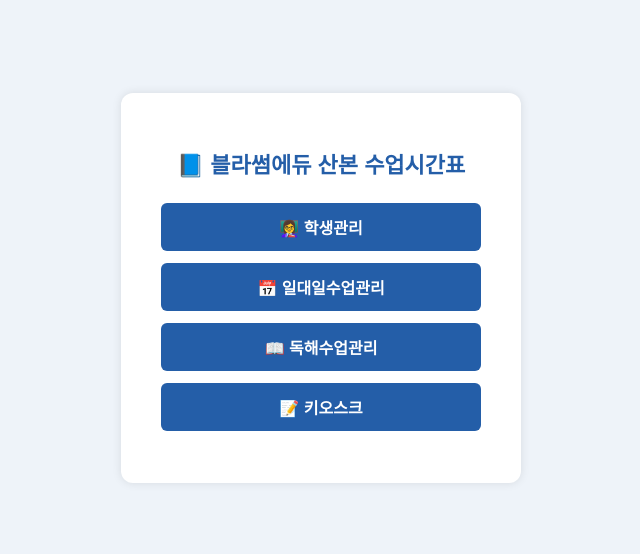
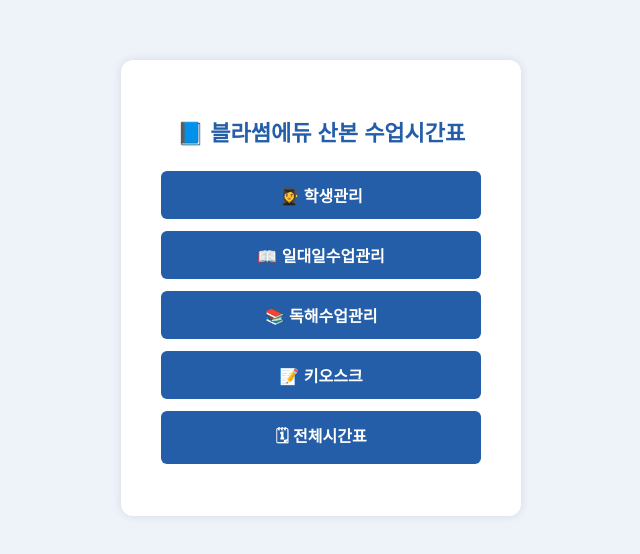
Before and after one commit to choyeojeong/BLOSSOM-SCHEDULE, a React (Vite) app: page /dashboard in a window 1280 px wide. Shown: the part 112-666 px from the top of the page, without its empty margins (319-959 px from the left). Built offline with nearby package versions, Linux system fonts and the light colour scheme.

Commit message:
App.jsx에 StudentTodoPage 라우터 추가

```diff
--- a/src/App.jsx
+++ b/src/App.jsx
@@ -5,6 +5,7 @@
 import OneToOneClassPage from "./pages/OneToOneClassPage";
 import ReadingClassPage from "./pages/ReadingClassPage";
 import KioskPage from "./pages/KioskPage";
+import StudentTodoPage from "./pages/StudentTodoPage"; // ✅ 추가
 
 function App() {
   return (
@@ -16,6 +17,7 @@
         <Route path="/one-to-one" element={<OneToOneClassPage />} />
         <Route path="/reading" element={<ReadingClassPage />} />
         <Route path="/kiosk" element={<KioskPage />} />
+        <Route path="/student-todo/:id" element={<StudentTodoPage />} /> {/* ✅ 추가 */}
       </Routes>
     </BrowserRouter>
   );
--- a/src/pages/DashboardPage.jsx
+++ b/src/pages/DashboardPage.jsx
@@ -44,28 +44,34 @@
       <div style={styles.box}>
         <h1 style={styles.title}>📘 블라썸에듀 산본 수업시간표</h1>
         <button
+          style={styles.button}
           onClick={() => navigate("/students")}
-          style={styles.button}
         >
-          👩‍🏫 학생관리
+          👩‍🎓 학생관리
         </button>
         <button
+          style={styles.button}
           onClick={() => navigate("/one-to-one")}
-          style={styles.button}
         >
-          📅 일대일수업관리
+          📖 일대일수업관리
         </button>
         <button
+          style={styles.button}
           onClick={() => navigate("/reading")}
-          style={styles.button}
         >
-          📖 독해수업관리
+          📚 독해수업관리
         </button>
         <button
+          style={styles.button}
           onClick={() => navigate("/kiosk")}
-          style={styles.button}
         >
           📝 키오스크
+        </button>
+        <button
+          style={styles.button}
+          onClick={() => navigate("/full-schedule")}
+        >
+          🗓 전체시간표
         </button>
       </div>
     </div>
```
Also changed, not shown: src/pages/OneToOneClassPage.jsx (line endings or trailing spaces).
